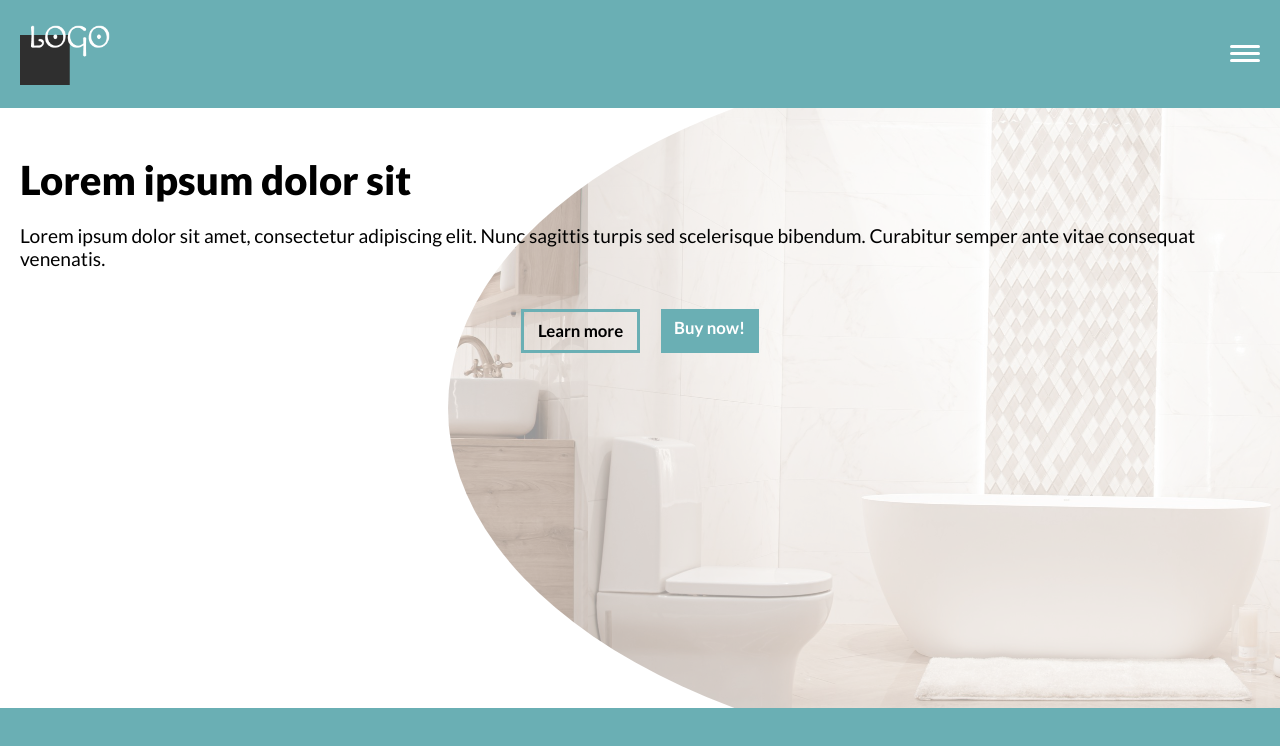
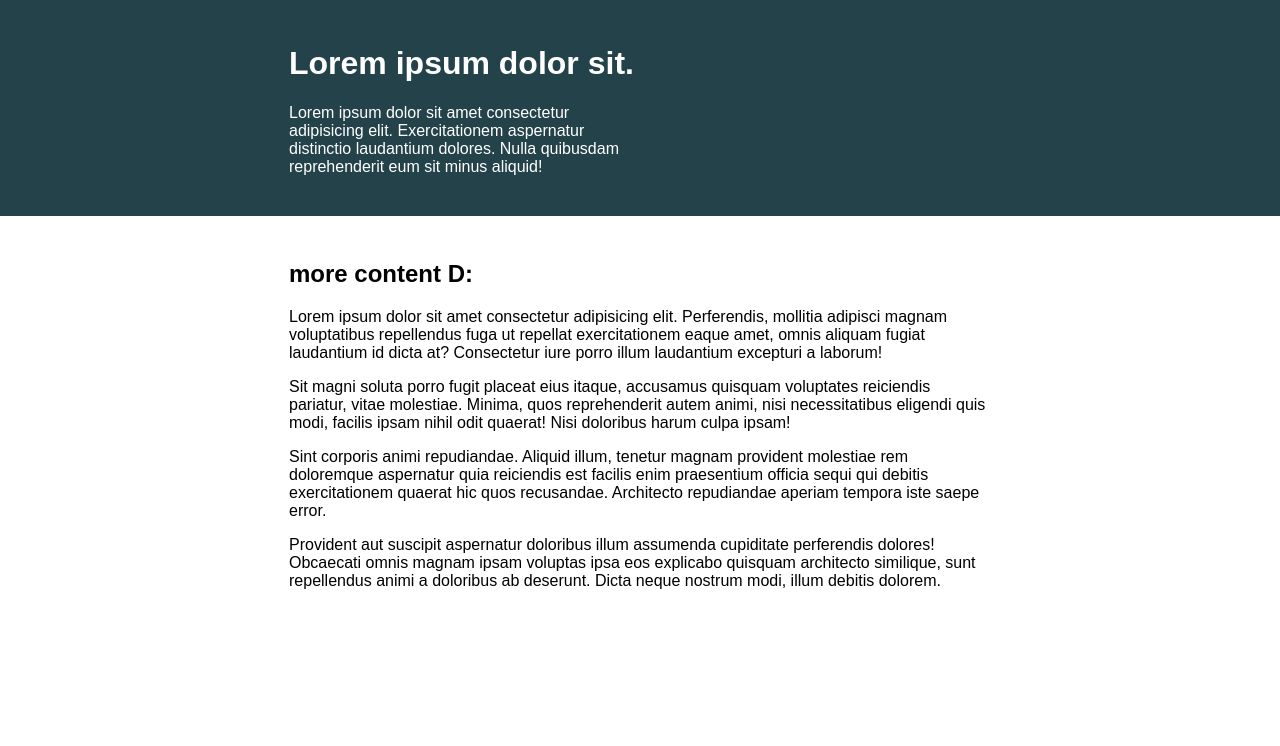
Before and after one commit to Haxikowy/21daysChallenge-RWD-byKP, a plain HTML site: page index.html in a window 1280 px wide. Drawn offline with Linux system fonts and the light colour scheme.

Commit message:
Ended day3

```diff
--- a/index.html
+++ b/index.html
@@ -3,39 +3,50 @@
    <head>
       <meta charset="UTF-8" />
       <meta name="viewport" content="width=device-width, initial-scale=1.0" />
-      <title>Day 02</title>
+      <title>Day 01</title>
 
       <link rel="stylesheet" href="style.css" />
    </head>
-
    <body>
       <div class="container">
-         <header>
-            <div class="logo"><img src="img/logo.png" alt="logo" /></div>
-            <nav>
-               <span class="hamburger"></span>
-            </nav>
-         </header>
-         <main>
-            <h1>Lorem ipsum dolor sit</h1>
+         <div class="intro-content">
+            <h1>Lorem ipsum dolor sit.</h1>
             <p>
-               Lorem ipsum dolor sit amet, consectetur adipiscing elit. Nunc
-               sagittis turpis sed scelerisque bibendum. Curabitur semper ante
-               vitae consequat venenatis.
+               Lorem ipsum dolor sit amet consectetur adipisicing elit.
+               Exercitationem aspernatur distinctio laudantium dolores. Nulla
+               quibusdam reprehenderit eum sit minus aliquid!
             </p>
-            <div class="cta">
-               <a href="#" class="btn">Learn more</a>
-               <a href="#" class="btn">Buy now!</a>
-            </div>
-         </main>
+         </div>
       </div>
-      <script>
-         const navElement = document.querySelector('nav');
-         const hamburger = document.querySelector('.hamburger');
-
-         hamburger.addEventListener('click', () => {
-            navElement.classList.toggle('nav-toggle');
-         });
-      </script>
+      <main>
+         <h2>more content D:</h2>
+         <p>
+            Lorem ipsum dolor sit amet consectetur adipisicing elit.
+            Perferendis, mollitia adipisci magnam voluptatibus repellendus fuga
+            ut repellat exercitationem eaque amet, omnis aliquam fugiat
+            laudantium id dicta at? Consectetur iure porro illum laudantium
+            excepturi a laborum!
+         </p>
+         <p>
+            Sit magni soluta porro fugit placeat eius itaque, accusamus quisquam
+            voluptates reiciendis pariatur, vitae molestiae. Minima, quos
+            reprehenderit autem animi, nisi necessitatibus eligendi quis modi,
+            facilis ipsam nihil odit quaerat! Nisi doloribus harum culpa ipsam!
+         </p>
+         <p>
+            Sint corporis animi repudiandae. Aliquid illum, tenetur magnam
+            provident molestiae rem doloremque aspernatur quia reiciendis est
+            facilis enim praesentium officia sequi qui debitis exercitationem
+            quaerat hic quos recusandae. Architecto repudiandae aperiam tempora
+            iste saepe error.
+         </p>
+         <p>
+            Provident aut suscipit aspernatur doloribus illum assumenda
+            cupiditate perferendis dolores! Obcaecati omnis magnam ipsam
+            voluptas ipsa eos explicabo quisquam architecto similique, sunt
+            repellendus animi a doloribus ab deserunt. Dicta neque nostrum modi,
+            illum debitis dolorem.
+         </p>
+      </main>
    </body>
 </html>
--- a/style.css
+++ b/style.css
@@ -1,144 +1,45 @@
-@import url('https://fonts.googleapis.com/css2?family=Lato:wght@400;700;900&display=swap');
+/* INSTRUCTIONS
+ *
+ * 1) Keep the text inside .intro-content
+ *    in the same place, but have the background
+ *    extend from one side of the viewport
+ *    to the other, no matter how wide or narrow
+ *    the browser is.
+ *
+ * 2) Limit the maximum width of the text in the
+ *    bottom area.
+ *
+ * You may modify the HTML if needed
+ * (you probably should for this challenge)
+ *
+ */
 
-*,
-*::before,
-*::after {
-   margin: 0;
-   padding: 0;
+* {
    box-sizing: border-box;
 }
-:root {
-   --accent-clr: hsl(184, 33%, 56%);
-   --dark-clr: ;
-   --black: hsl(0, 0%, 0%);
-   --white: hsl(0, 0%, 100%);
 
-   --hamburger-height: 3px;
-   font-family: 'Lato', sans-serif;
-}
 body {
-   background-color: var(--accent-clr);
+   margin: 0;
+   font-family: sans-serif;
 }
 
-header {
-   padding: 1.25em;
-   display: flex;
-   justify-content: space-between;
-   align-items: center;
+.container {
+   background: #23424a;
+   color: white;
 }
 
-.logo img {
-   width: 5.625em;
+.intro-content {
+   margin: 0 auto;
+   padding: 1.5em;
+   max-width: 750px;
 }
 
-nav {
-   transition: all 1s ease-in-out;
-}
-
-.hamburger,
-.hamburger::before,
-.hamburger::after {
-   position: relative;
-   display: block;
-   width: 30px;
-   height: 3px;
-   background-color: var(--white);
-   border-radius: 25px;
-   opacity: 1;
-
-   transition: opacity 150ms linear, transform 250ms ease-in-out;
-}
-
-.hamburger::before,
-.hamburger::after {
-   content: '';
-   position: absolute;
-   left: 0;
-}
-.hamburger::before {
-   bottom: 7px;
-}
-
-.hamburger::after {
-   top: 7px;
-}
-
-.nav-toggle .hamburger::before {
-   opacity: 0;
-}
-
-.nav-toggle .hamburger {
-   transform: rotate(45deg);
-}
-
-.nav-toggle .hamburger::after {
-   transform: rotate(90deg) translate(-7px);
+.intro-content > * {
+   width: 50%;
 }
 
 main {
-   position: relative;
-   height: 75vh;
-   padding: 3em 1.25em;
-   overflow: hidden;
+   margin: 0 auto;
+   padding: 1.5em;
+   max-width: 750px;
 }
-
-main::before {
-   content: '';
-   position: absolute;
-   z-index: -1;
-   top: -10%;
-   right: -35%;
-   bottom: -10%;
-   left: 35%;
-   border-radius: 50%;
-   background: url(./img/background.jpg);
-   background-position: bottom center;
-   opacity: 0.4;
-}
-main::after {
-   content: '';
-   position: absolute;
-   z-index: -2;
-   top: 0;
-   left: 0;
-   bottom: 0;
-   right: 0;
-   background-color: var(--white);
-}
-
-main h1 {
-   font-size: 2.5rem;
-   font-weight: 900;
-   margin-bottom: 0.5em;
-}
-
-main p {
-   font-size: 1.2rem;
-   color: var(--dark-clr);
-   margin-bottom: 1.5em;
-}
-
-.cta {
-   display: flex;
-   justify-content: center;
-}
-
-.cta .btn {
-   padding: 0.5em 0.8em;
-   margin: 0.625em;
-   font-weight: bold;
-   font-size: 1.05rem;
-   text-decoration: none;
-}
-
-.cta .btn:nth-child(1) {
-   background: none;
-   border: 3px solid var(--accent-clr);
-   color: var(--black);
-}
-
-.cta .btn:nth-child(2) {
-   background: var(--accent-clr);
-   border: none;
-   color: var(--white);
-}
```
Also changed, not shown: design/desktop.png (deleted), design/mobile.png (deleted), img/background.jpg (deleted), img/logo.png (deleted).
